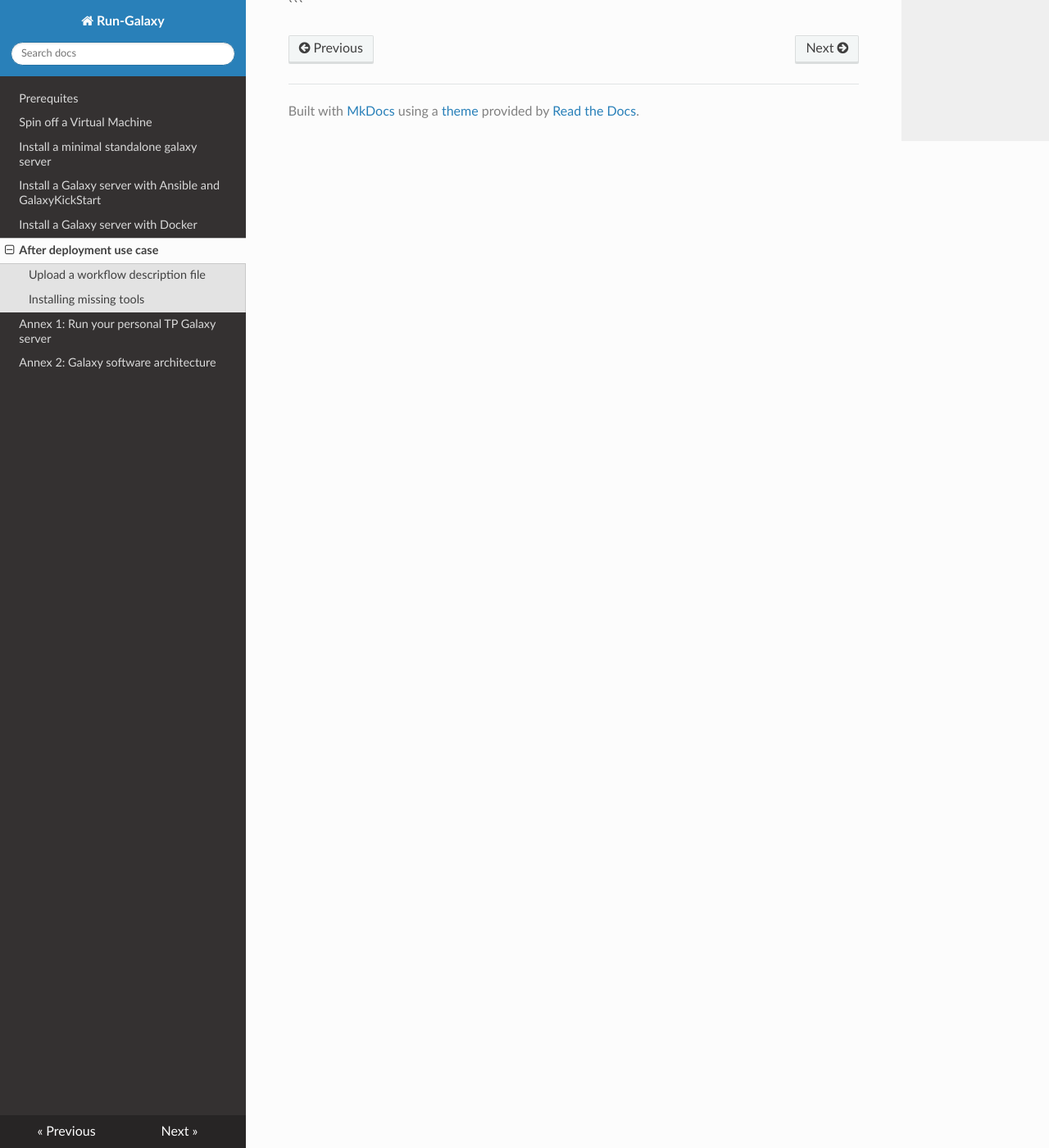
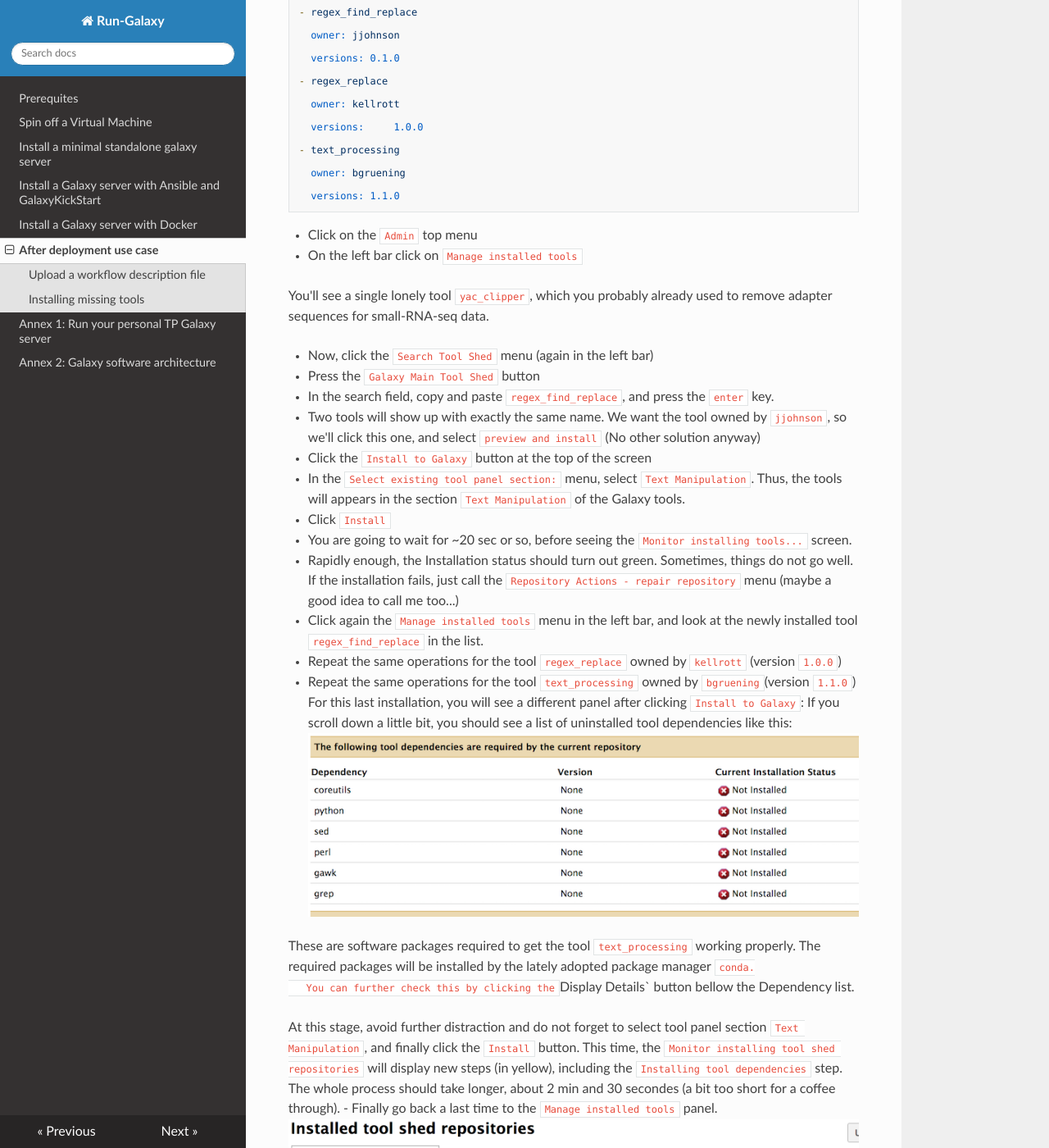
Before and after one commit to ARTbio/Run-Galaxy, an MkDocs documentation site: the page built from docs/Run_workflow.md, in a window 1280 px wide and 1400 px high, scrolled down 2203 px. Shown: the whole window at 82% size. Built offline with MkDocs 1.6.1, drawn with Linux system fonts in a browser that asks for light colours; nearby versions of some CDN libraries; old or Windows-style settings are respelled for this version of MkDocs.

Commit message:
add more documentation on tool installation by admin

````diff
--- a/docs/Run_workflow.md
+++ b/docs/Run_workflow.md
@@ -59,8 +59,8 @@ toolshed.g2.bx.psu.edu/repos/bgruening/text_processing/tp_cut_tool/1.1.0, versio
 
 The other lines are redundant, because the workflow is using the same tools at different steps.
 
-- So far, so good, the missing tools are reported in the [To_be_installed.md]() file in the Run-Galaxy repository
-(or just above in a more complex format)
+- So far, so good, the missing tools are reported in the [To_be_installed.md](https://github.com/ARTbio/Run-Galaxy/blob/master/workflows/To_be_installed.md)
+file in the Run-Galaxy repository (or just above in a more complex format)
 
 - Now, click on the workflow menu.
 
@@ -78,4 +78,62 @@ even see anymore the paths between the various workflow steps !
 
 So, we have to install our first three tools in our Galaxy instance:
 
-```
+    - regex_find_replace
+
+      owner: jjohnson
+
+      versions: 0.1.0
+
+    - regex_replace
+
+      owner: kellrott
+
+      versions: 	1.0.0
+
+    - text_processing
+
+      owner: bgruening
+
+      versions: 1.1.0
+
+- Click on the `Admin` top menu
+- On the left bar click on `Manage installed tools`
+
+You'll see a single lonely tool `yac_clipper`, which you probably already used
+to remove adapter sequences for small-RNA-seq data.
+
+- Now, click the `Search Tool Shed` menu (again in the left bar)
+- Press the `Galaxy Main Tool Shed` button
+- In the search field, copy and paste `regex_find_replace`, and press the `enter` key.
+- Two tools will show up with exactly the same name.
+    We want the tool owned by `jjohnson`, so we'll click this one, and select `preview and install` (No other solution anyway)
+- Click the `Install to Galaxy` button at the top of the screen
+- In the `Select existing tool panel section:` menu, select `Text Manipulation`.
+Thus, the tools will appears in the section `Text Manipulation` of the Galaxy tools.
+- Click `Install`
+- You are going to wait for ~20 sec or so, before seeing the `Monitor installing tools...` screen.
+- Rapidly enough, the Installation status should turn out green. Sometimes, things do not go well.
+If the installation fails, just call the `Repository Actions - repair repository` menu
+(maybe a good idea to call me too...)
+- Click again the `Manage installed tools` menu in the left bar, and look at the newly
+installed tool `regex_find_replace` in the list.
+
+
+- Repeat the same operations for the tool `regex_replace` owned by `kellrott` (version `1.0.0`)
+
+- Repeat the same operations for the tool `text_processing` owned by `bgruening`(version `1.1.0`)
+   For this last installation, you will see a different panel after clicking `Install to Galaxy`:
+   If you scroll down a little bit, you should see a list of uninstalled tool dependencies like this:
+   ![uninstalled dependencies](images/uninstalled_dependencies.png)
+
+   These are software packages required to get the tool `text_processing` working properly.
+   The required packages will be installed by the lately adopted package manager `conda.
+   You can further check this by clicking the `Display Details` button bellow the Dependency list.
+
+   At this stage, avoid further distraction and do not forget to select tool panel section
+   `Text Manipulation`, and finally click the `Install` button.
+   This time, the `Monitor installing tool shed repositories` will display new steps (in yellow),
+   including the `Installing tool dependencies` step. The whole process should take longer,
+   about 2 min and 30 secondes (a bit too short for a coffee through).
+- Finally go back a last time to the `Manage installed tools` panel.
+    ![Installed tools](images/installed_tools.png)
````
Also changed, not shown: workflows/To_be_installed.md (+9 -2 lines), docs/images/installed_tools.png (added), docs/images/uninstalled_dependencies.png (added).
